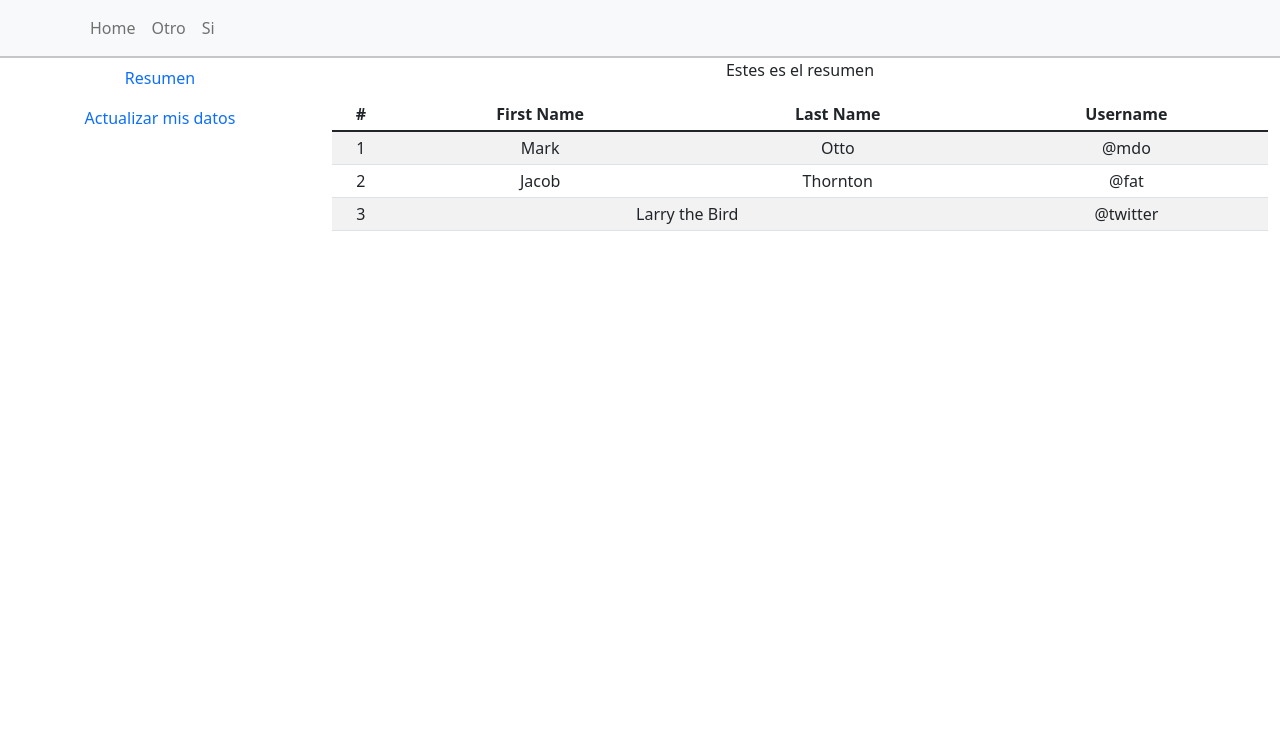
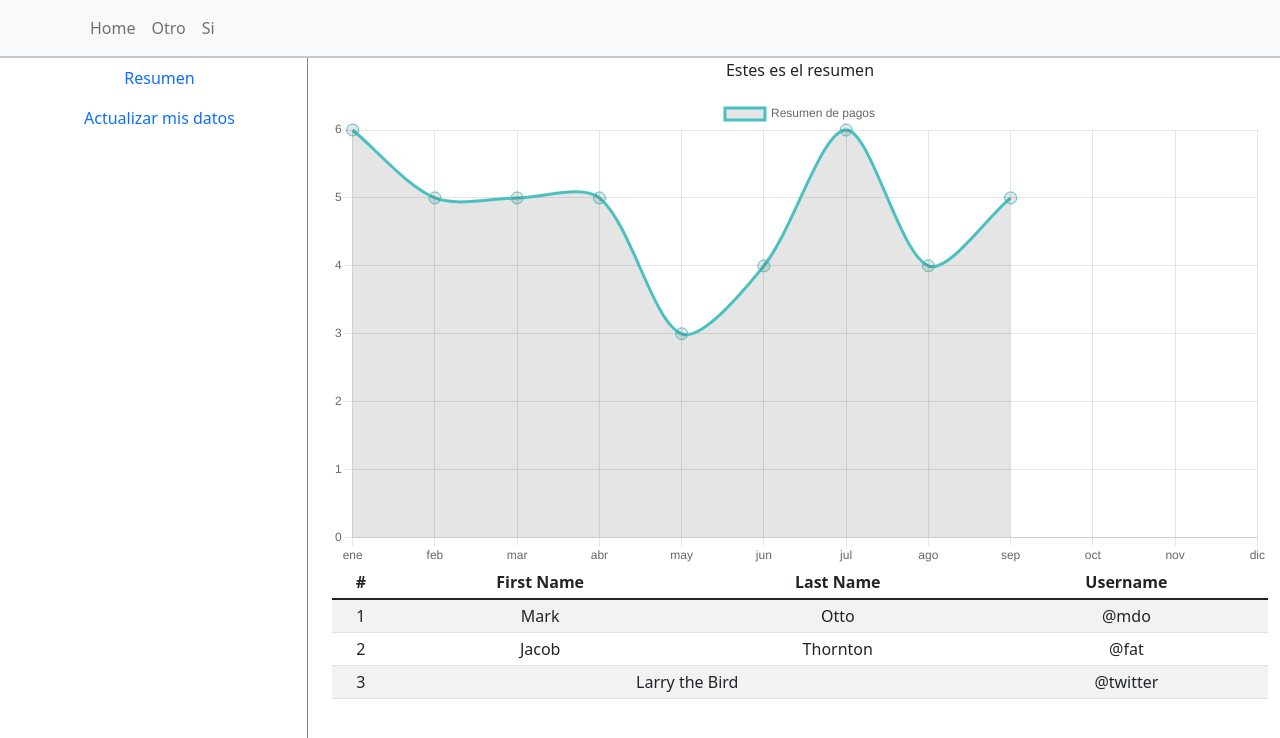
Before and after one commit to Xsmxxl/reactdockerv1, a React (Create React App) app: page / in a window 1280 px wide. Shown: the top 738 px of the page. Built offline with nearby package versions, Linux system fonts and the light colour scheme.

Commit message:
Viendo ejemplos

```diff
--- a/package.json
+++ b/package.json
@@ -6,9 +6,12 @@
     "@testing-library/jest-dom": "^5.16.4",
     "@testing-library/react": "^13.3.0",
     "@testing-library/user-event": "^13.5.0",
+    "autoprefixer": "10.4.5",
     "bootstrap": "^5.1.3",
+    "chart.js": "^3.8.0",
     "react": "^18.2.0",
     "react-bootstrap": "^2.4.0",
+    "react-chartjs-2": "^4.3.1",
     "react-dom": "^18.2.0",
     "react-scripts": "5.0.1",
     "web-vitals": "^2.1.4"
@@ -36,5 +39,8 @@
       "last 1 firefox version",
       "last 1 safari version"
     ]
+  },
+  "overrides": {
+    "autoprefixer": "10.4.5"
   }
 }
--- a/src/App.css
+++ b/src/App.css
@@ -36,3 +36,13 @@
     transform: rotate(360deg);
   }
 }
+
+.prueba{
+  height: calc(100vh - 58px);
+}
+
+.sidebar{
+  height: calc(100vh - 58px);
+  border-right: 1px solid gray;
+
+}
--- a/src/App.js
+++ b/src/App.js
@@ -4,7 +4,11 @@ import Navbar from 'react-bootstrap/Navbar'
 import Nav from 'react-bootstrap/Nav';
 import Row from 'react-bootstrap/Row';
 import Col from 'react-bootstrap/Col';
-import ResumenUser from './pages/resumen'
+import ResumenUser from './pages/resumen';
+import GraficoAdmin from './pages/admin/graph';
+import Sidebar from './pages/Sidebar';
+
+//Ejemplo en https://coderthemes.com/hyper/saas/index.html
 
 function App() {
   return (
@@ -21,18 +25,19 @@ function App() {
           </Navbar.Collapse>
         </Container>
       </Navbar>
-      <hr className='my-0 border border-dark'/>
-      <Row className='mt-0 mx-0' xs={12} md={12} >
-        <Col xs={12} md={3}>
-          <Nav className="flex-column">
-            <Nav.Link>Resumen</Nav.Link>
-            <Nav.Link>Actualizar mis datos</Nav.Link>
-          </Nav>
-        </Col>
-        <Col xs={12} md={9}>
-          <ResumenUser/>
-        </Col>
-      </Row>
+      <hr className='my-0 border border-dark' />
+      <div className='prueba'>
+        <Row className='mt-0 mx-0 my-auto' xs={12} md={12}>
+          <Col xs={12} md={3}>
+            <Sidebar />
+          </Col>
+          <Col xs={12} md={9}>
+            <p>Estes es el resumen</p>
+            <GraficoAdmin />
+            <ResumenUser />
+          </Col>
+        </Row>
+      </div>
 
     </div>
   );
--- /dev/null
+++ b/src/pages/Sidebar.js
@@ -0,0 +1,14 @@
+import Nav from 'react-bootstrap/Nav';
+
+export default function Sidebar() {
+    return (
+        <>
+            <div className="sidebar">
+                <Nav className="flex-column">
+                    <Nav.Link>Resumen</Nav.Link>
+                    <Nav.Link>Actualizar mis datos</Nav.Link>
+                </Nav>
+            </div>
+        </>
+    );
+}
--- /dev/null
+++ b/src/pages/admin/graph.js
@@ -0,0 +1,64 @@
+import { useMemo } from "react";
+import {
+  Chart as ChartJS,
+  CategoryScale,
+  LinearScale,
+  PointElement,
+  LineElement,
+  Title,
+  Tooltip,
+  Legend,
+  Filler,
+} from "chart.js";
+import { Line } from "react-chartjs-2";
+
+ChartJS.register(
+  CategoryScale,
+  LinearScale,
+  PointElement,
+  LineElement,
+  Title,
+  Tooltip,
+  Legend,
+  Filler
+);
+
+const scores = [6, 5, 5, 5, 3, 4, 6, 4, 5];
+//const labels = [100, 200, 300, 400, 500, 600, 700];
+const labels = ["ene","feb","mar","abr","may","jun","jul","ago","sep","oct","nov","dic"];
+
+const options = {
+  fill: true,
+  responsive: true,
+  scales: {
+    y: {
+      min: 0,
+    },
+  },
+  plugins: {
+    legend: {
+      display: true,
+    },
+  },
+};
+
+export default function GraficoAdmin() {
+    const data = useMemo(function () {
+        return {
+          datasets: [
+            {
+              label: "Resumen de pagos",
+              data: scores,
+              tension: 0.3,
+              borderColor: "rgb(75, 192, 192)",
+              pointRadius: 6,
+              //pointBackgroundColor: "rgb(75, 192, 192)",
+              //backgroundColor: "rgba(75, 192, 192, 0.3)",
+            },
+          ],
+          labels,
+        };
+      }, []);
+
+      return <Line data={data} options={options} />;
+}
--- a/src/pages/resumen.js
+++ b/src/pages/resumen.js
@@ -3,7 +3,6 @@ import Table from 'react-bootstrap/Table';
 export default function ResumenUser() {
     return (
         <>
-            <p>Estes es el resumen</p>
             <Table responsive striped size="sm">
                 <thead>
                     <tr>
```
Also changed, not shown: 1 other file (tests, documents, lock files or other folders).
